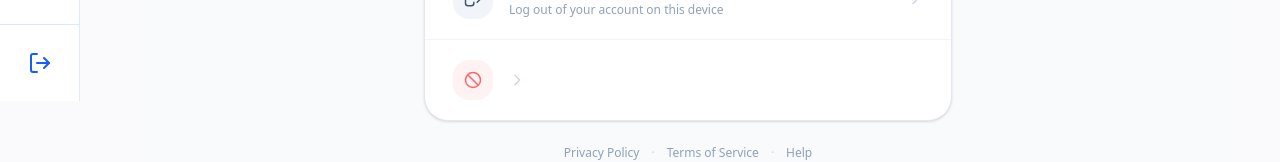
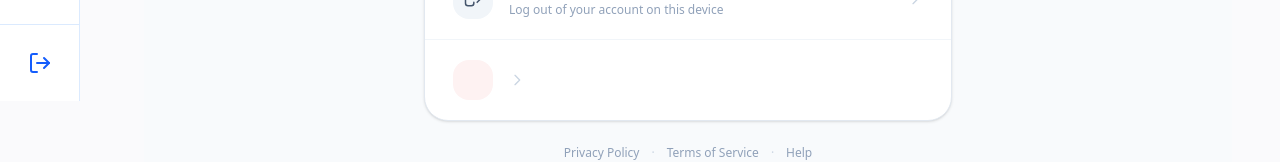
Before and after one commit to JesseJohn7/sabiskill, a Next.js app: page /dashboard in a window 1280 px wide. Both pictures are taken after a click on the button 40 px from the left and 338 px from the top of the page. Shown: the part 699-861 px from the top of the page. Built offline with nearby package versions, Linux system fonts and the light colour scheme; no server answers.

Commit message:
close account icon

```diff
--- a/app/dashboard/components/SettingsTab.tsx
+++ b/app/dashboard/components/SettingsTab.tsx
@@ -333,7 +333,7 @@ const SettingsTab: React.FC<SettingsTabProps> = ({ onNameChange }) => {
           {/* Close account */}
           <button className="w-full flex items-center gap-4 px-5 sm:px-7 py-4 sm:py-5 text-left hover:bg-red-50/60 active:bg-red-50 transition-colors group">
             <div className="w-10 h-10 rounded-2xl bg-red-50 group-hover:bg-red-100 flex items-center justify-center flex-shrink-0 transition-colors">
-              <CloseAccountIcon className="w-5 h-5 text-red-400 group-hover:text-red-500 transition-colors" />
+             {/*  <CloseAccountIcon className="w-5 h-5 text-red-400 group-hover:text-red-500 transition-colors" /> */}
             </div>
            {/*  <div className="flex-1 min-w-0">
               <p className="text-sm font-semibold text-red-500 group-hover:text-red-600 transition-colors">
@@ -406,11 +406,11 @@ const LogoutIcon = ({ className }: { className?: string }) => (
   </svg>
 );
 
-const CloseAccountIcon = ({ className }: { className?: string }) => (
+/* const CloseAccountIcon = ({ className }: { className?: string }) => (
   <svg className={className} fill="none" viewBox="0 0 24 24" stroke="currentColor" strokeWidth={1.8}>
     <path strokeLinecap="round" strokeLinejoin="round" d="M18.364 18.364A9 9 0 005.636 5.636m12.728 12.728A9 9 0 015.636 5.636m12.728 12.728L5.636 5.636" />
   </svg>
-);
+); */
 
 const ChevronIcon = ({ className }: { className?: string }) => (
   <svg className={className} fill="none" viewBox="0 0 24 24" stroke="currentColor" strokeWidth={2}>
```
